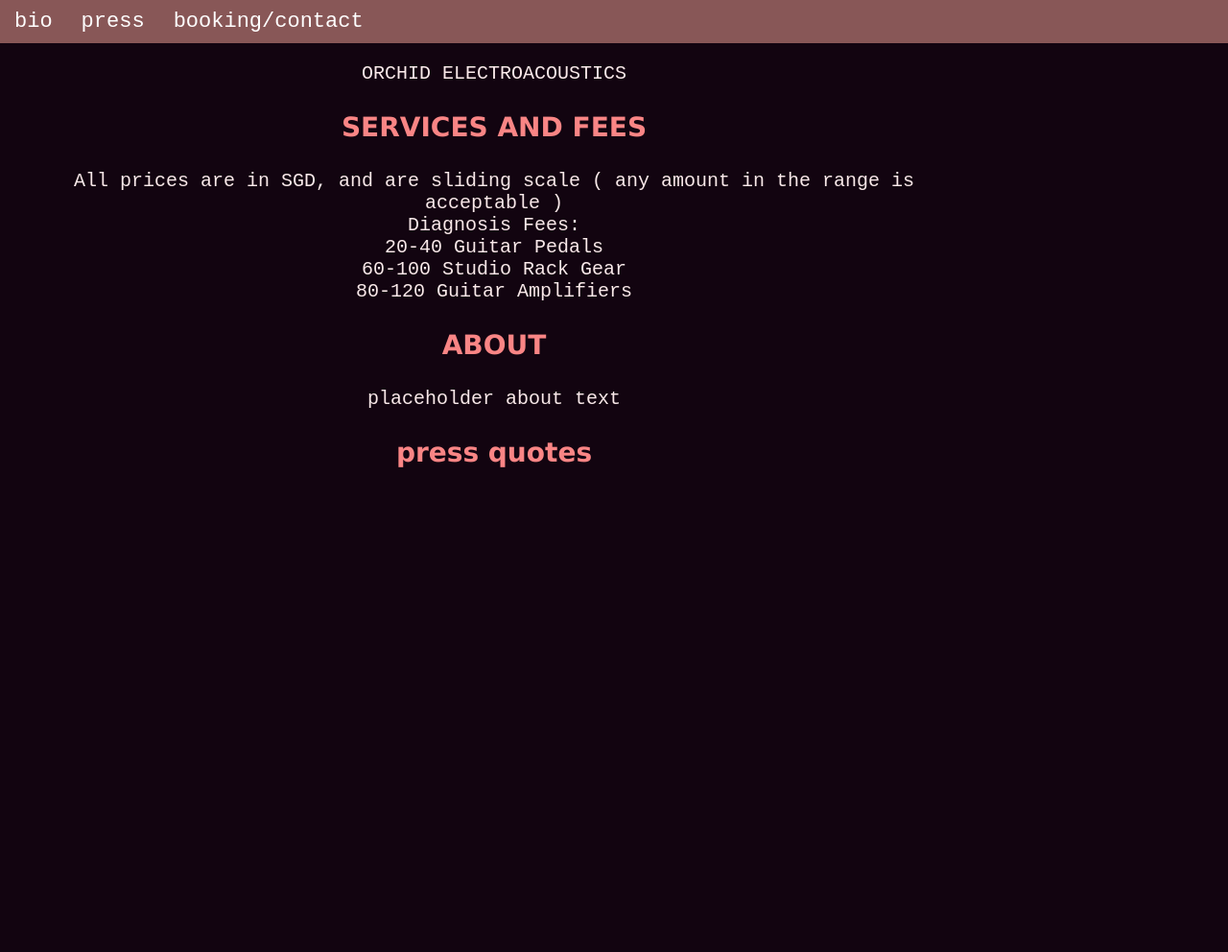
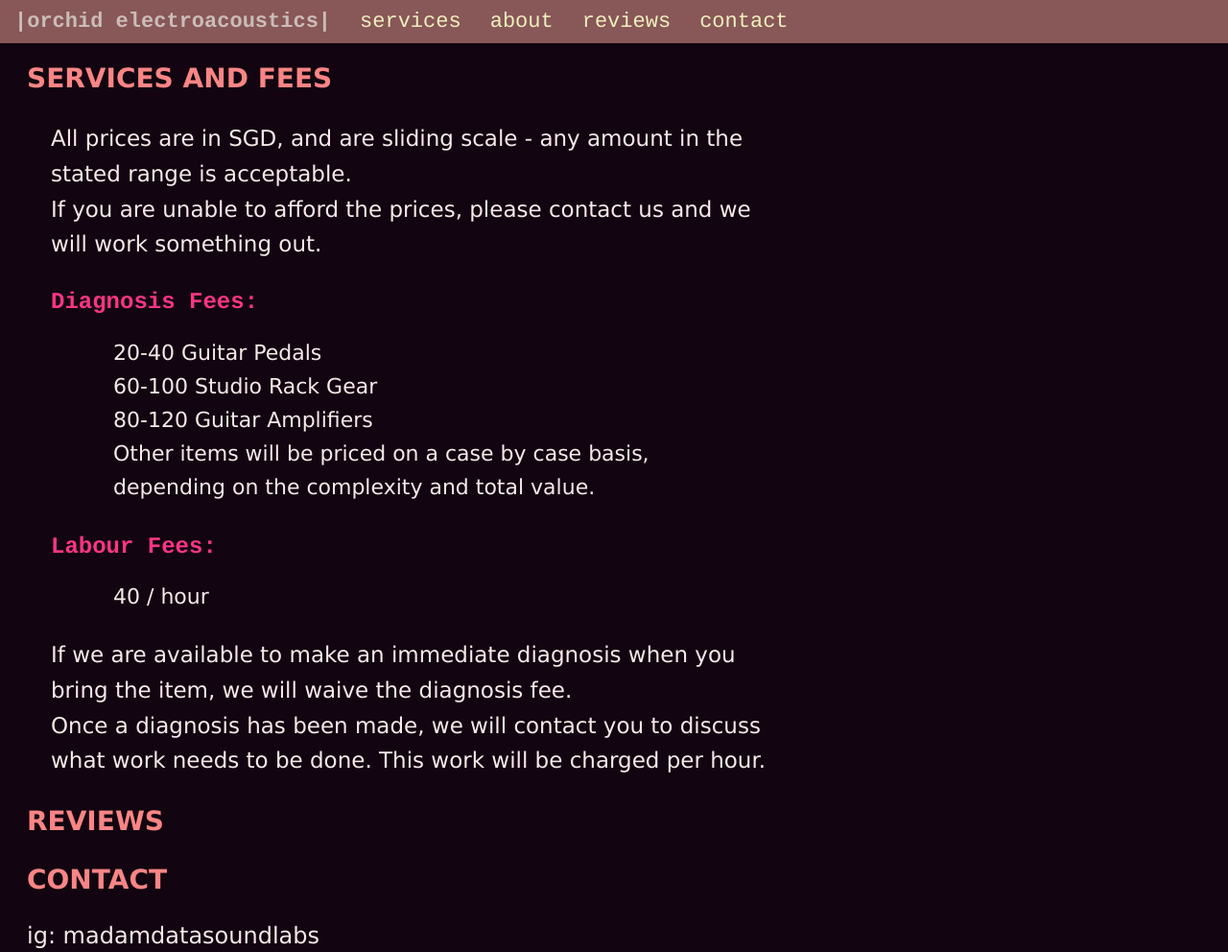
Before and after one commit to madamdata/oeawebsite, a plain HTML site: page index.html in a window 1280 px wide. Shown: the top 992 px of the page at 96% size. Before the commit the page ends 800 px from the top, so only its background shows below. Drawn offline with Linux system fonts and the light colour scheme.

Commit message:
fees etc

```diff
--- a/index.html
+++ b/index.html
@@ -13,39 +13,53 @@
 	<body>
 
 	<ul class="navbar">
-		<li class="navbarli"> <a href="#about">bio</a></li>
-		<li class="navbarli"> <a href="#reviews">press</a></li>
-		<li class="navbarli"> <a href="#contact">booking/contact</a></li>
+		<li class="homelink">|orchid electroacoustics|</li>
+		<li class="navbarli"> <a href="#services">services</a></li>
+		<li class="navbarli"> <a href="#about">about</a></li>
+		<li class="navbarli"> <a href="#reviews">reviews</a></li>
+		<li class="navbarli"> <a href="#contact">contact</a></li>
 	</ul>
 	<div class="mainTextBlock">
-		<p>ORCHID ELECTROACOUSTICS</p>
 
-	<a class='anchor' name='servicesandfees'></a>
+	<a class='anchor' name='services'></a>
 	<p><h3>SERVICES AND FEES</h3></p>
+	<div class='segmentBlock'>
 	<p>
-	All prices are in SGD, and are sliding scale ( any amount in the range is acceptable )<br>
-	Diagnosis Fees:<br>
-		20-40 Guitar Pedals<br>
-		60-100 Studio Rack Gear<br>
-		80-120 Guitar Amplifiers<br>
-	</p>
+	All prices are in SGD, and are sliding scale - any amount in the stated range is acceptable.<br>
+	If you are unable to afford the prices, please contact us and we will work something out.<br>
+	<h4>Diagnosis Fees:</h4>
+	<div class='listBlock'>
+	20-40 Guitar Pedals<br>
+	60-100 Studio Rack Gear<br>
+	80-120 Guitar Amplifiers<br>
+	Other items will be priced on a case by case basis, depending on the complexity and total value.
+	</div>
+	<h4>Labour Fees:</h4>
+	<div class='listBlock'>
+		40 / hour
+	</div>
+	If we are available to make an immediate diagnosis when you bring the item, we will waive the diagnosis fee.<br>
+	Once a diagnosis has been made, we will contact you to discuss what work needs to be done. This work will be charged per hour. <br>
+	</div>
 
 
 
+
+	<!--REVIEWS SECTION-->
+	<a class="anchor" name="reviews"></a>
+	<p><h3>REVIEWS</h3></p>
+
+	<!-- contact -->
+	<a class="anchor" name="contact"></a>
+	<p><h3>CONTACT</h3></p>
+	<p> ig: madamdatasoundlabs </p>
+
 	<!--BIOGRAPHY SECTION-->
-	<a class="anchor" name="bio"></a>
+	<a class="anchor" name="about"></a>
 	<p><h3>ABOUT</h3>
 	placeholder about text
 	<br>
 	</p>
 
 
-	<!--REVIEWS SECTION-->
-	<a class="anchor" name="press"></a>
-	<p><h3>press quotes</h3></p>
-
-	<!-- contact -->
-	<a class="anchor" name="press"></a>
-
-
 	</div>
--- a/style.css
+++ b/style.css
@@ -1,7 +1,7 @@
 body {
 	background-color: #120410;
 	color: #f9e9e9;
-	font-family: "Courier New";
+	font-family: "Verdana";
 	padding: 0;
 	margin: 0;
 }
@@ -24,17 +24,41 @@ body {
 	li a {
 		font-size:15px;
 	}
+	li homelink {
+		font-size:15px;
+	}
 }
 /*COMPUTER SCREENS*/
 @media only screen and (min-width: 700px){
 	div.mainTextBlock {
-		margin-left: 35px;
+		margin-left: 28px;
 		margin-top: 65px;
-		font-size: 20px;
+		font-size: 24px;
 		letter-spacing: 0px;
+		max-width: 80%;
+		/*text-align: justify;*/
+		text-align: left;
+	}
+	div.segmentBlock {
+		margin-left: 25px;
+		margin-top: 15px;
+		font-size: 23px;
+		letter-spacing: 0px;
+		line-height: 1.6;
 		max-width: 75%;
 		/*text-align: justify;*/
-		text-align: center;
+		text-align: left;
+	}
+	div.listBlock {
+		margin-left: 65px;
+		margin-top: 15px;
+		margin-bottom: 25px;
+		font-size: 22px;
+		letter-spacing: 0px;
+		line-height: 1.6;
+		max-width: 75%;
+		/*text-align: justify;*/
+		text-align: left;
 	}
 	a.anchor {
 		display: block;
@@ -45,6 +69,9 @@ body {
 	li a {
 		font-size:22px;
 	}
+	li.homelink {
+		font-size:22px;
+	}
 }
 
 h3 {
@@ -52,6 +79,17 @@ h3 {
 	font-size: 28px;
 	font-weight: bold;
 	font-family: "Verdana";
+}
+
+h4 {
+	color: #f93585;
+	font-size: 24px;
+	font-weight: bold;
+	font-family: "Courier";
+	margin-top: 0px;
+	margin-bottom: 0px;
+	padding: 0px;
+
 }
 
 a {
@@ -68,15 +106,27 @@ ul.navbar {
 	background-color: #885757;
 }
 
+li a {
+	display: block;
+	text-align: center;
+	padding: 10px 15px;
+	text-decoration:none;
+	color: #EFEFBF;
+	font-family: "Courier";
+}
+
 li.navbarli {
 	float: left;
 	/*display: inline;*/
 }
 
-li a {
+li.homelink {
+	float: left;
+	color: #CBBCB8;
 	display: block;
 	text-align: center;
 	padding: 10px 15px;
 	text-decoration:none;
-	color: #FFFFFF;
+	font-family: "Courier";
+	font-weight: bold;
 }
```
Also changed, not shown: 1 other file.
